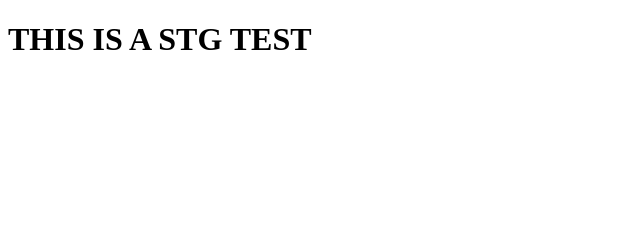
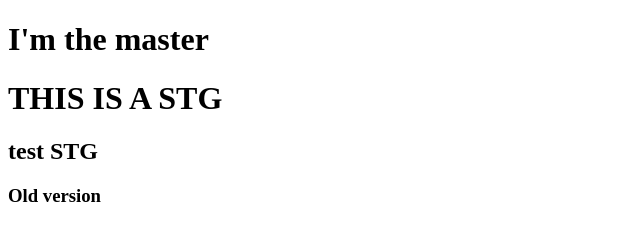
Before and after one commit to Dragomir89/test-ptoject, a plain HTML site: page index.html in a window 1280 px wide. Shown: the whole page, without its empty margins (0-640 px from the left). Drawn offline with Linux system fonts and the light colour scheme.

Commit message:
last commit

```diff
--- a/index.html
+++ b/index.html
@@ -7,8 +7,11 @@
     <title>Document</title>
 </head>
 <body>
-    <h1>THIS IS A STG
-        TEST
+    <h1>I'm the master</h1>
+    <h1>
+        THIS IS A STG
     </h1>
+    <h2>test STG</h2>
+    <h3>Old version</h3>
 </body>
 </html>
```
